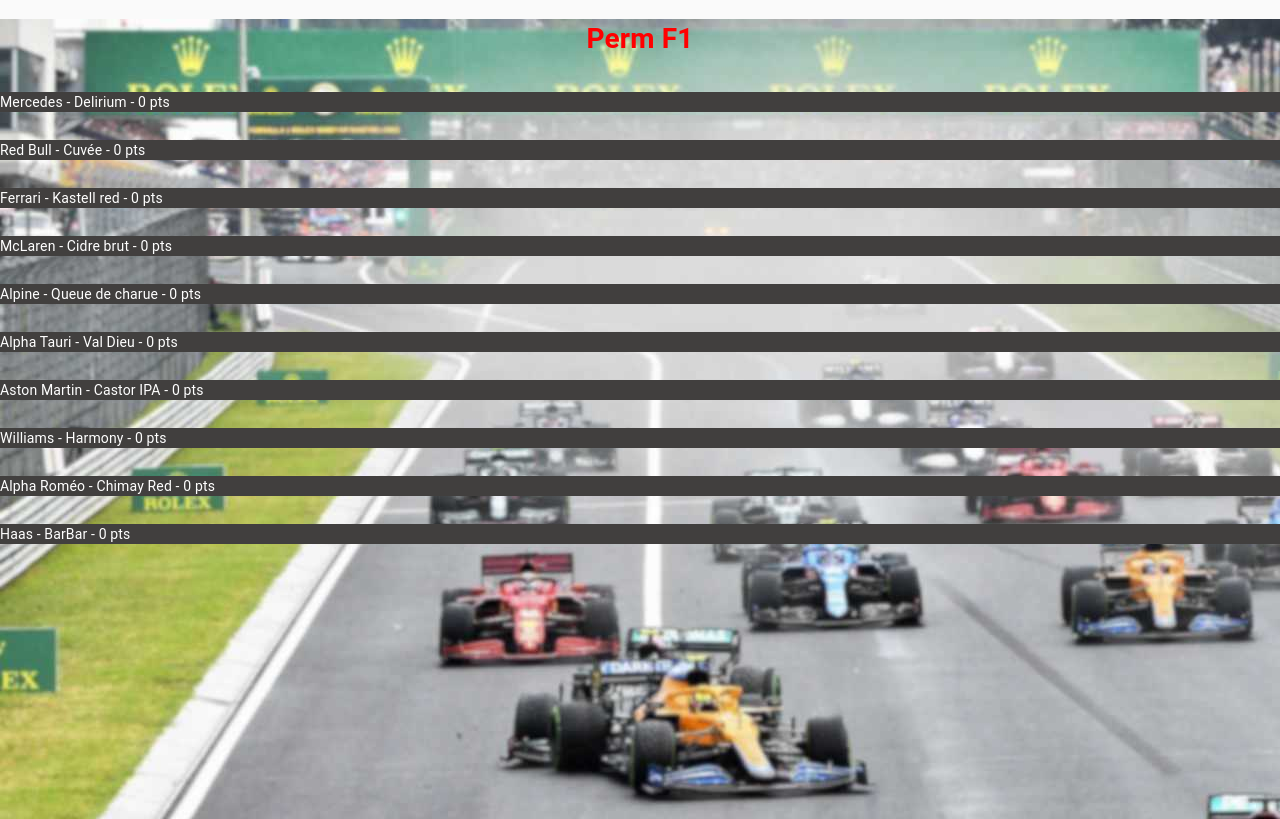
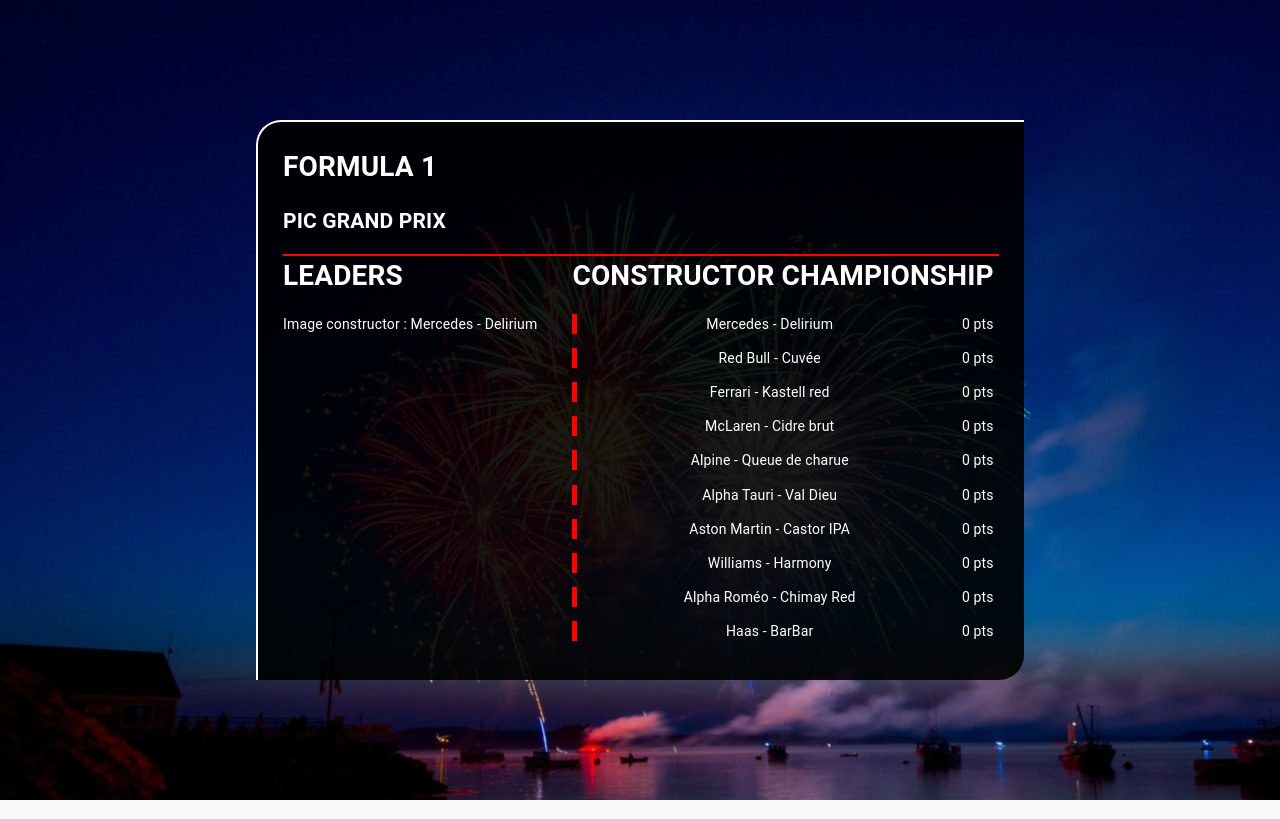
Before and after one commit to picasso-utc/webtv, a React (Create React App) app: page /permf1 in a window 1280 px wide. Built offline with nearby package versions, Linux system fonts and the light colour scheme; no server answers.

Commit message:
Update style

```diff
--- a/src/pages/PermFormule1.js
+++ b/src/pages/PermFormule1.js
@@ -25,70 +25,90 @@
                     delirium:{
                         name: 'Mercedes - Delirium',
                         id: 458,
-                        nb: 0
+                        nb: 0,
+                        color:'#FF0000',
+                        img:'',
                     }
                 },
                 redBull:{
                     cuvee:{
                         name: 'Red Bull - Cuvée',
                         id: 457,
-                        nb: 0
+                        nb: 0,
+                        color:'#FF0000',
+                        img:'',
                     },
                 },
                 ferrari:{
                     kastell:{
                         name: 'Ferrari - Kastell red',
                         id: 14821,
-                        nb:0
+                        nb:0,
+                        color:'#FF0000',
+                        img:'',
                     }
                 },
                 mclaren:{
                     cidre:{
+                        color:'#FF0000',
                         name: 'McLaren - Cidre brut',
                         id:16581,
                         nb:0,
+                        img:'',
                     }
                 },
                 alpine:{
                     queue:{
+                        color:'#FF0000',
                         name: 'Alpine - Queue de charue',
                         id: 16650,
                         nb:0,
+                        img:'',
                     }
                 },
                 alphaTauri:{
                     valDieu:{
+                        color:'#FF0000',
                         name:'Alpha Tauri - Val Dieu',
                         id:12492,
                         nb:0,
+                        img:'',
                     }
                 },
                 astonMartin:{
                     castor:{
+                        color:'#FF0000',
                         name:'Aston Martin - Castor IPA',
                         id:16755,
                         nb:0,
+                        img:'',
                     }
                 },
                 williams:{
                     harmony:{
+                        color:'#FF0000',
                         name: 'Williams - Harmony',
                         id:16715,
                         nb:0,
+                        img:'',
                     }
                 },
                 alphaRomeo:{
                     chimayRed:{
+                        color:'#FF0000',
                         name:'Alpha Roméo - Chimay Red',
                         id:16870,
                         nb:0,
+                        img:'',
                     }
                 },
                 haas:{
                     limonade:{
+                        color:'#FF0000',
                         name:'Haas - BarBar',
                         id: 1403,
                         nb: 0,
+                        img:'',
                     }
                 }
 
@@ -138,21 +158,40 @@
 
         console.log(test)
         const backgroundImage = {
-            backgroundImage: 'url(\'' + asset_url('/images/f1_background.jpeg') + '\')',
+            backgroundImage: 'url(\'' + asset_url('/images/f1_background.jpg') + '\')',
         }
         return (
-            <div className={classes.main} style={backgroundImage}>
-                <h1 className={classes.title}>Perm F1</h1>
+            <Grid container alignItems="center" justifyContent="center" className={classes.main} style={backgroundImage}>
                 {
-                    <Grid container direction={"column"} style={{height: '90%'}}>
-                        {
-                            test.map((value => {
-                                return(<p className={classes.box}>{value.name} - {value.nb} pts</p>)
-                            }))
-                        }
+                    <Grid container alignItems="center" justifyContent="center"  className={classes.mainContainer}>
+                        <Grid item container direction={"column"}>
+                            <h1 className={classes.title}>FORMULA 1</h1>
+                            <h2 className={classes.title}>PIC GRAND PRIX</h2>
+                        </Grid>
+                        <Grid item container direction={"row"} className={classes.containerTeam}>
+                            <Grid item direction={"column"} className={classes.containerLeader}>
+                                <h1 className={classes.title}>LEADERS</h1>
+                                <p className={classes.title}>Image constructor : {test[0].name}</p>
+                            </Grid>
+                            <Grid  item  direction={"column"}>
+                                <h1 className={classes.title}>CONSTRUCTOR CHAMPIONSHIP</h1>
+                                {
+                                    test.map((value => {
+                                        return(
+                                            <Grid direction={"row"} container justify={"space-between"}>
+                                                <div item className={classes.ecurieSquare} style={{backgroundColor:'#FF0000'}}></div>
+                                                <p item className={classes.nameEcurie}>{value.name}</p>
+                                                <p item className={classes.nameEcurie}>{value.nb} pts</p>
+                                            </Grid>
+                                            )
+                                    }))
+                                }
+                            </Grid>
+                        </Grid>
                     </Grid>
+
                 }
-            </div>
+            </Grid>
         );
     }
 }
@@ -162,15 +201,41 @@
         height: '100vh',
     },
     title : {
-        textAlign: 'center',
-        color : 'red',
-        fontWeight: 600,
-        fontsize : 20
+        color:'#FFFFFF',
+        marginTop: '0px',
     },
-    box : {
-        backgroundColor : '#413F3E',
-        color : 'white'
-    }
+    nameEcurie : {
+        color : 'white',
+        marginTop: '0px',
+    },
+    containerLeader:{
+        marginRight:'35px'
+    },
+    ecurieSquare:{
+      width: '5px',
+      height: '20px'
+    },
+    mainContainer:{
+        borderTopWidth:'2px',
+        borderTopStyle:'solid',
+        borderTopColor: '#FFFFFF',
+        borderLeftWidth:'2px',
+        borderLeftStyle:'solid',
+        borderLeftColor: '#FFFFFF',
+        borderTopLeftRadius:'25px',
+        padding:'25px',
+        borderBottomRightRadius:'25px',
+        backgroundColor: "rgba(0, 0, 0, 0.9)",
+        width:'60%',
+        margin:'auto',
+    },
+    containerTeam:{
+        borderTopWidth:'2px',
+        borderTopStyle:'solid',
+        borderTopColor: '#FF0000',
+        verticalAlign:"middle",
+    },
+
 });
 
 export default withStyles (styles) (PermFormule1)
```
Also changed, not shown: public/images/f1_background.jpg (added).
